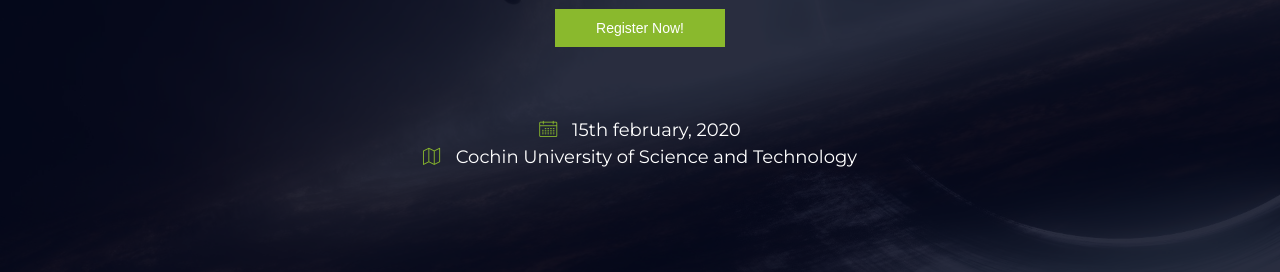
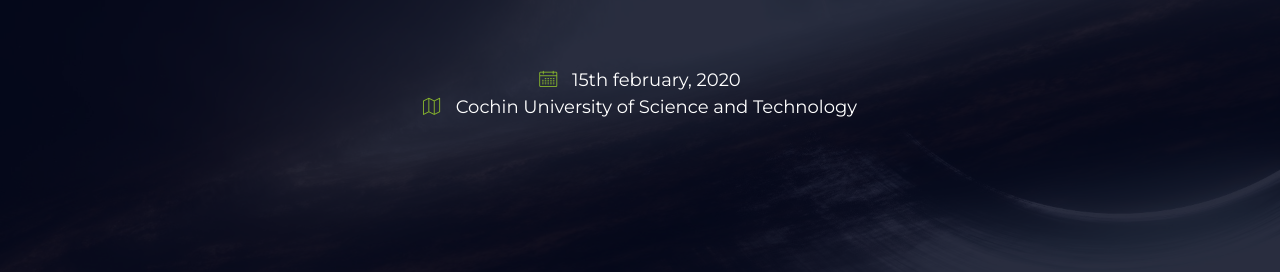
Before and after one commit to Aman-zishan/spaceup-website, a plain HTML site: page index.html in a window 1280 px wide. Shown: the part 257-529 px from the top of the page. Drawn offline with nearby package versions, Linux system fonts and the light colour scheme; some packages are replaced by stand-ins of ours; a script that the page names is missing; a web font is replaced by a local one.

Commit message:
Update index.html

```diff
--- a/index.html
+++ b/index.html
@@ -70,7 +70,7 @@
         </div>
     </header>
 
-    <section style="padding-bottom: 150px; padding-top: 100px;" class="banner-area relative" id="home">
+    <section style="padding-bottom: 150px; padding-top: 50px;" class="banner-area relative" id="home">
         <div class="overlay overlay-bg"></div>
         <div class="container">
             <div class="row d-flex align-items-center justify-content-center">
```
